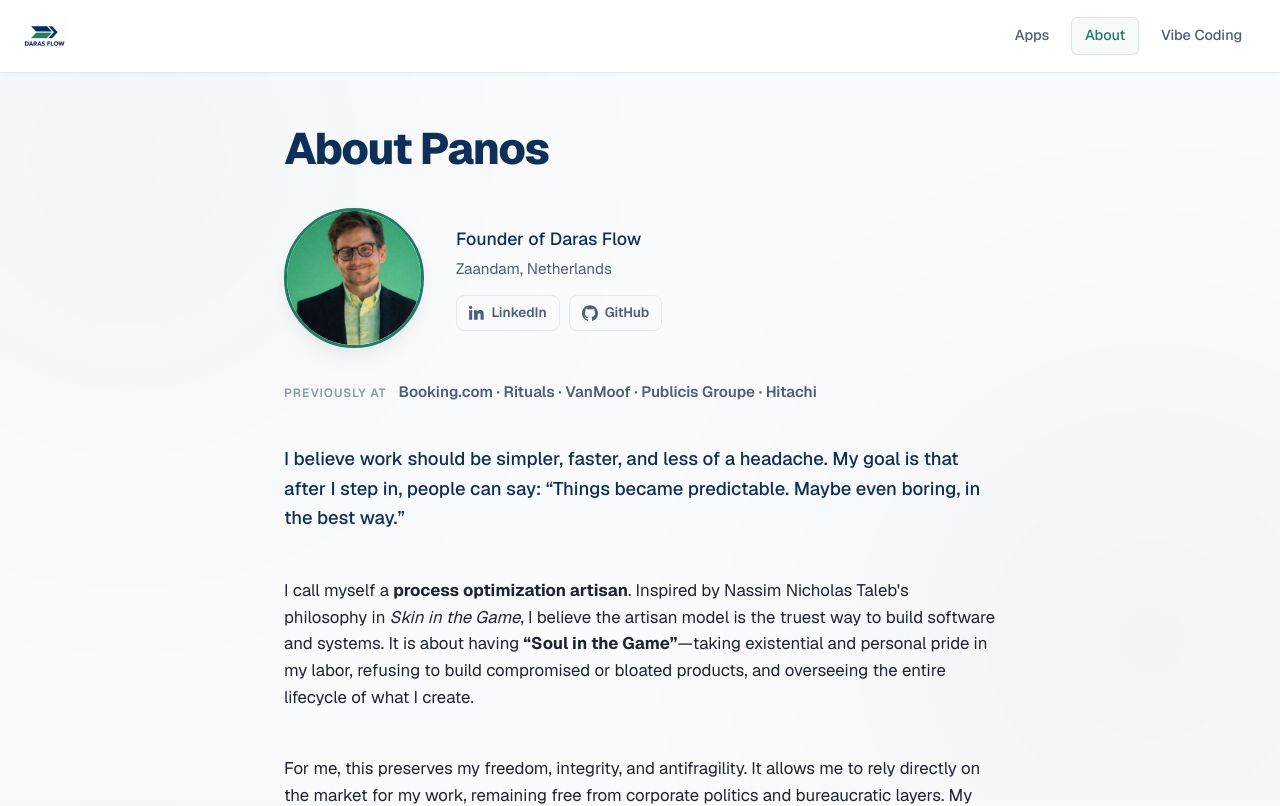
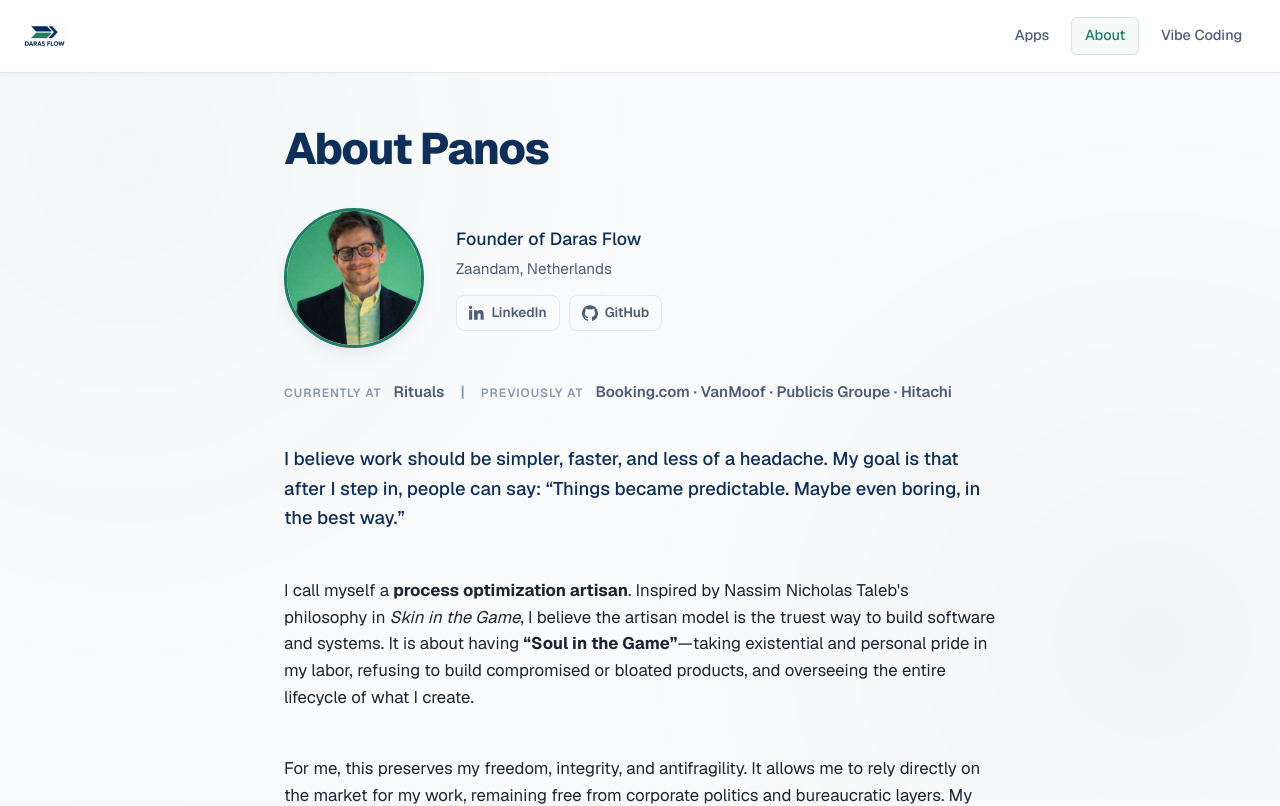
Before and after one commit to Daratsianos/daras-flow-website, a Next.js app: page /about in a window 1280 px wide. Shown: the top 806 px of the page. Built offline with nearby package versions, Linux system fonts and the light colour scheme.

Commit message:
Update experience strip: show currently at Rituals

```diff
--- a/src/app/about/page.tsx
+++ b/src/app/about/page.tsx
@@ -58,9 +58,12 @@
       </div>
 
       <div className="experience-strip">
+        <span className="experience-label">Currently at</span>
+        <span className="experience-companies">Rituals</span>
+        <span className="experience-companies" style={{ color: "var(--text-light)", margin: "0 0.25rem" }}>|</span>
         <span className="experience-label">Previously at</span>
         <span className="experience-companies">
-          Booking.com · Rituals · VanMoof · Publicis Groupe · Hitachi
+          Booking.com · VanMoof · Publicis Groupe · Hitachi
         </span>
       </div>
 
```
